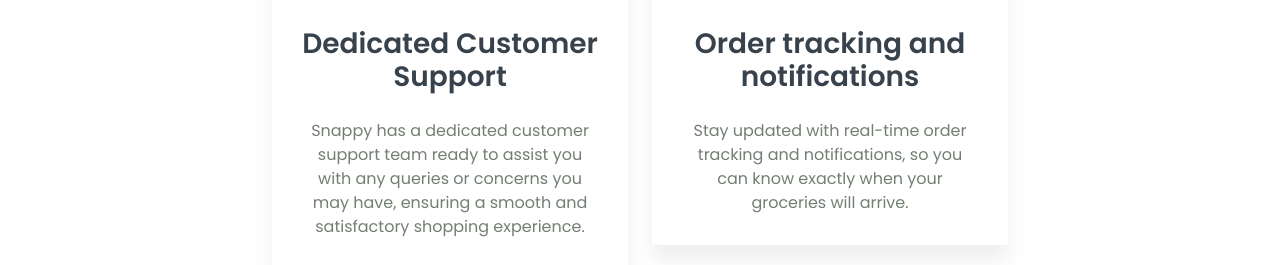
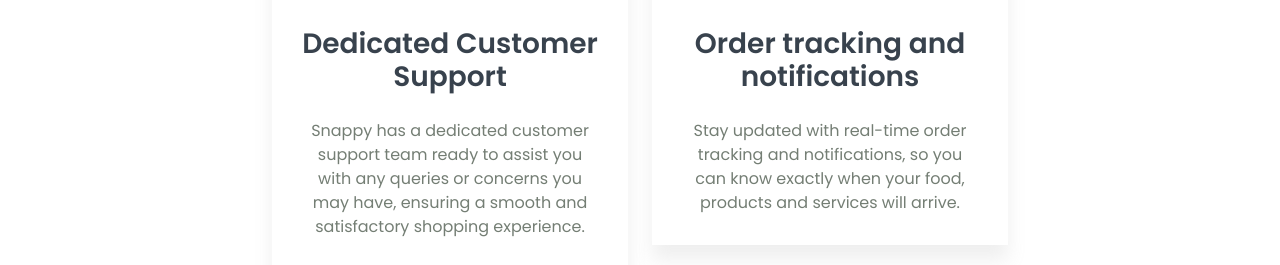
Before and after one commit to danielokpechi/snappy, a plain HTML site: page snappy/index.html in a window 1280 px wide. Shown: the part 1891-2156 px from the top of the page. Drawn offline with Linux system fonts and the light colour scheme.

Commit message:
updated order track

```diff
--- a/snappy/index.html
+++ b/snappy/index.html
@@ -244,8 +244,8 @@
             </div>
             <div class="content">
               <h3>Order tracking and notifications</h3>
-              <p> Stay updated with real-time order tracking and notifications, so you can know exactly when your
-                groceries will arrive.
+              <p> Stay updated with real-time order tracking and notifications, so you can know exactly when your food, products
+                and services will arrive.
               </p>
             </div>
           </div>
```
